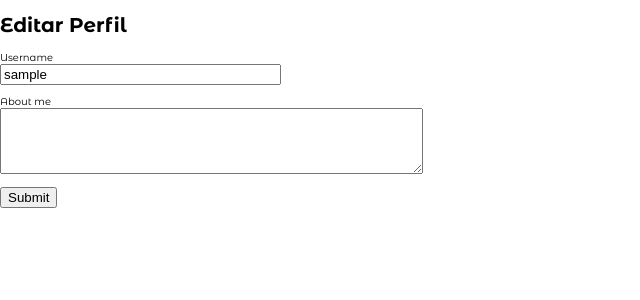
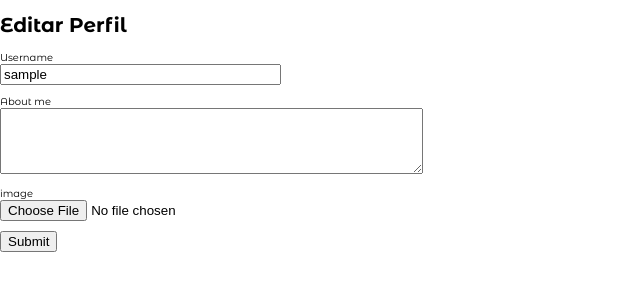
Before and after one commit to DisistiNao/StayPawsitive, a Flask app: page /edit_profile in a window 1280 px wide. Shown: the part 95-395 px from the top of the page, without its empty margins (0-640 px from the left). Run offline with Flask 3, Linux system fonts and the light colour scheme; the visitor is signed in with stand-in values (Sample User, id 1); parts of the project's set-up code (start-up, migrations or seed data) failed here and were passed over; some libraries are stand-ins or nearby versions; some web fonts are replaced.

Commit message:
user can edit profile image

```diff
--- a/app/__init__.py
+++ b/app/__init__.py
@@ -11,6 +11,11 @@ db = SQLAlchemy(app)
 migrate = Migrate(app, db)
 login = LoginManager(app)
 login.login_view = 'login'
+
+from flask_uploads import UploadSet, configure_uploads, IMAGES
+
+photos = UploadSet('photos', IMAGES)
+configure_uploads(app, photos)
 
 from app import routes, models
 
--- a/app/forms.py
+++ b/app/forms.py
@@ -1,12 +1,18 @@
 from flask_wtf import FlaskForm
+
+from flask_uploads import UploadSet, IMAGES
+from flask_wtf.file import FileField, FileAllowed
 
 from wtforms import StringField, PasswordField, BooleanField, SubmitField, DateField
 from wtforms.validators import ValidationError, DataRequired, Email, EqualTo, Length, Regexp
 from wtforms import TextAreaField
 from wtforms.validators import Length
 
+from werkzeug.utils import secure_filename
+from werkzeug.datastructures import  FileStorage
+
 import sqlalchemy as sa
-from app import db
+from app import db, photos
 from app.models import User
 from datetime import datetime, date
 
@@ -81,7 +87,16 @@ class RegistrationForm(FlaskForm):
         if user is not None:
             raise ValidationError('Please use a different email address.')
 
+
+
 class EditProfileForm(FlaskForm):
-    username = StringField('Username', validators=[DataRequired()])
+    username = StringField('Username', validators=[])
     about_me = TextAreaField('About me', validators=[Length(min=0, max=140)])
+    image = FileField('image', validators=[FileAllowed(photos, 'Somente imagens são aceitas!')])
     submit = SubmitField('Submit')
+
+    def validate_username(self, username):
+        user = db.session.scalar(sa.select(User).where(
+            User.username == username.data))
+        if user is not None:
+            raise ValidationError('Please use a different username.')
--- a/app/routes.py
+++ b/app/routes.py
@@ -1,11 +1,13 @@
+import os
 from urllib.parse import urlsplit
 
 from flask import render_template, flash, redirect, url_for, request
 from flask_login import login_user, logout_user, current_user, login_required
 
+from werkzeug.utils import secure_filename
 import sqlalchemy as sa
 
-from app import app, db
+from app import app, db, photos
 from app.forms import LoginForm, RegistrationForm, EditProfileForm
 from app.models import User
 
@@ -97,10 +99,23 @@ def user(username):
 def edit_profile():
     form = EditProfileForm()
     if form.validate_on_submit():
-        current_user.username = form.username.data
+
+        if form.username.data:
+            current_user.username = form.username.data
         current_user.about_me = form.about_me.data
+
+        if form.image.data:
+            f = form.image.data
+            uploaded_filename = secure_filename(f.filename)
+            _, file_extension = os.path.splitext(uploaded_filename)
+            filename = "{}{}".format(current_user.username, file_extension)
+
+            f.save(os.path.join(os.path.dirname(__file__),'static','avatar', filename))
+            current_user.avatar = "avatar/{}".format(filename)
+
         db.session.commit()
         flash('Your changes have been saved.')
+
         return redirect(url_for('edit_profile'))
     elif request.method == 'GET':
         form.username.data = current_user.username
--- a/app/templates/edit_profile.html
+++ b/app/templates/edit_profile.html
@@ -12,7 +12,7 @@
     {% endif %}
     {% endwith %}
     <h1>Editar Perfil</h1>
-    <form action="" method="post">
+    <form action="" method="post" enctype="multipart/form-data">
         {{ form.hidden_tag() }}
         <p>
             {{ form.username.label }}<br>
@@ -28,6 +28,14 @@
             <span style="color: red;">[{{ error }}]</span>
             {% endfor %}
         </p>
+        <p>
+            {{ form.image.label }}<br>
+            {{ form.image }}<br>
+            {% for error in form.image.errors %}
+            <span style="color: red;">[{{ error }}]</span>
+            {% endfor %}
+        </p>
+
         <p>{{ form.submit() }}</p>
     </form>
 {% endblock %}
--- a/config.py
+++ b/config.py
@@ -1,4 +1,5 @@
 import os
+
 basedir = os.path.abspath(os.path.dirname(__file__))
 
 class Config:
@@ -6,3 +7,4 @@ class Config:
     SQLALCHEMY_DATABASE_URI = os.environ.get('DATABASE_URL') or \
         'sqlite:///' + os.path.join(basedir, 'app.db')
     TEMPLATES_AUTO_RELOAD = True
+    UPLOADED_PHOTOS_DEST = os.path.join(basedir, 'static', 'avatar')
--- a/requirements.txt
+++ b/requirements.txt
@@ -7,6 +7,7 @@ Flask==3.0.3
 Flask-Email==1.4.4
 Flask-Login==0.6.3
 Flask-Migrate==4.0.7
+Flask-Reuploaded==1.4.0
 Flask-SQLAlchemy==3.1.1
 Flask-WTF==1.2.1
 greenlet==3.0.3
```
Also changed, not shown: app.db, app/static/avatar/vodiniz.jpg (added), static/avatar/vodiniz.jpg (added).
